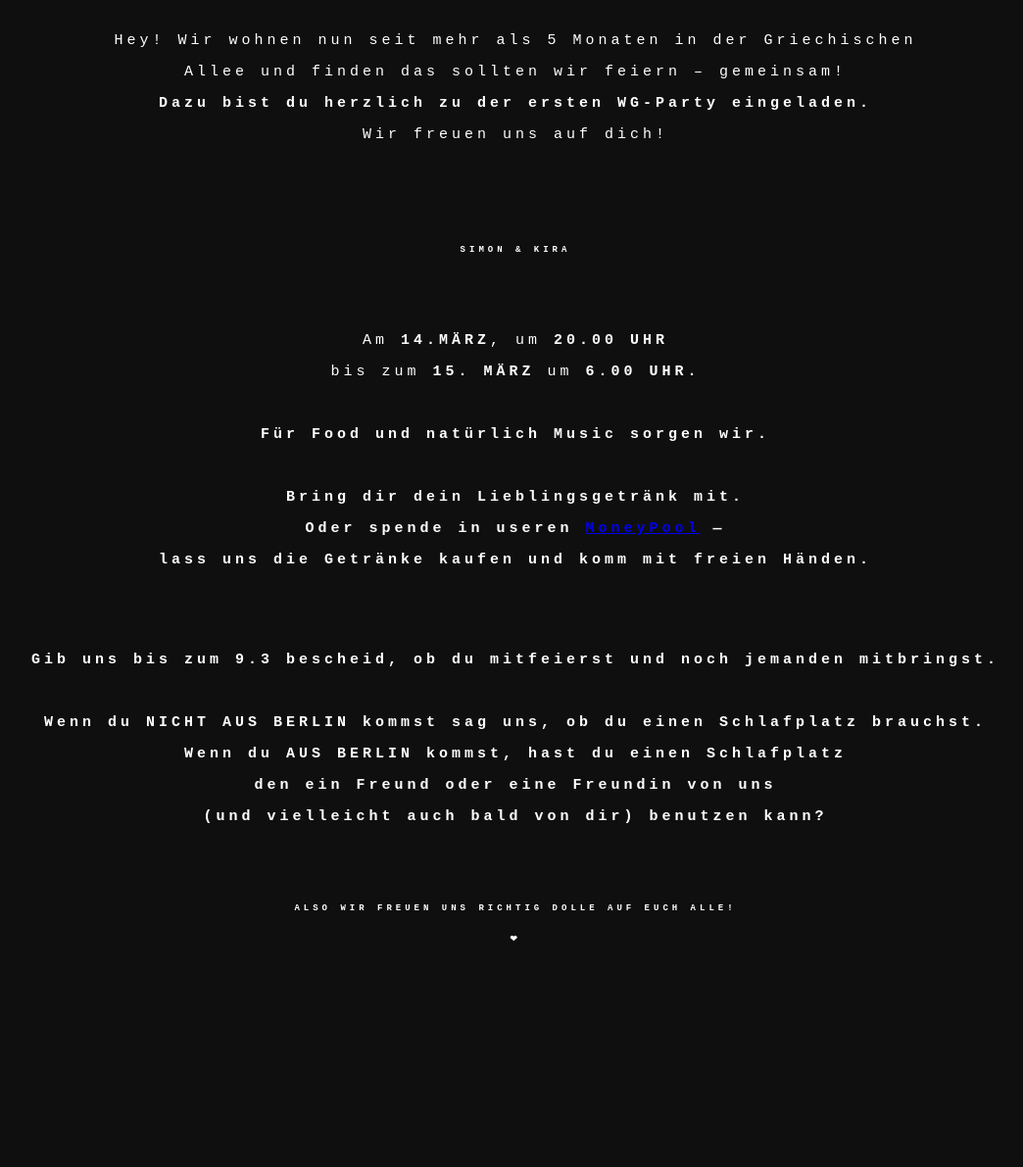
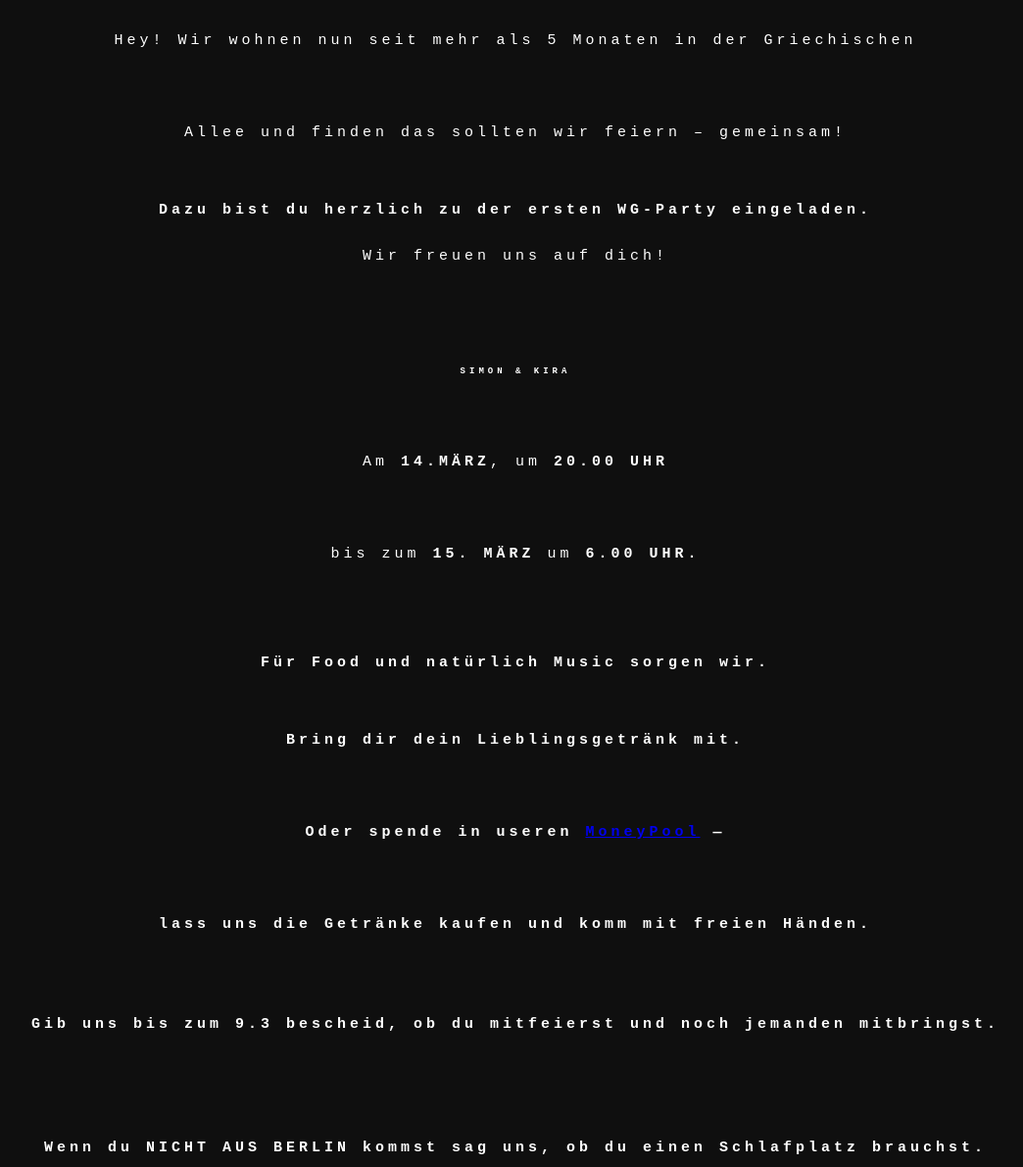
Before and after one commit to kiralangeheine/kiralangeheine.github.io, a plain HTML site: page index.html in a window 1280 px wide. Shown: the part 380-1571 px from the top of the page at 98% size, without its empty margins (114-1158 px from the left). Before the commit the page ends 1381 px from the top, so only its background shows below. Drawn offline with Linux system fonts and the light colour scheme; a web font is replaced by a local one.

Commit message:
Update index.html

```diff
--- a/index.html
+++ b/index.html
@@ -11,22 +11,26 @@
     <img src="GA20@2x.png" alt="GA#2020" height="200" width="360"/>
 </div>
 <div id="text">
-   <p>Hey! Wir wohnen nun seit mehr als 5 Monaten in der Griechischen<br>
-    Allee und finden das sollten wir feiern – gemeinsam!<br>
+    <p>Hey! Wir wohnen nun seit mehr als 5 Monaten in der Griechischen</p><br>
+    <p>Allee und finden das sollten wir feiern – gemeinsam!</p><br>
     <strong>Dazu bist du herzlich zu der ersten WG-Party eingeladen.</strong><br>
-    Wir freuen uns auf dich!</p><br><br>
+    <p>Wir freuen uns auf dich!</p><br><br>
     <h1>SIMON & KIRA</h1>
 </div>
 <div id="info">
-    <p>Am <strong>14.MÄRZ</strong>, um <strong>20.00 UHR</strong><br>
-    bis zum <strong>15. MÄRZ</strong> um <strong>6.00 UHR.</strong><br><br>
+    <p>Am <strong>14.MÄRZ</strong>, um <strong>20.00 UHR</strong></p><br>
+    <p>bis zum <strong>15. MÄRZ</strong> um <strong>6.00 UHR.</strong></p><br><br>
     <strong>Für Food und natürlich Music sorgen wir.<br><br>
-    Bring dir dein Lieblingsgetränk mit.<br>Oder spende in useren <a href="https://paypal.me/pools/c/8mKvD2UGbY" target="_blank">MoneyPool<a/> — <br>lass uns die Getränke kaufen und komm mit freien Händen.</p>
+    <p>Bring dir dein Lieblingsgetränk mit.</p><br>
+    <p>Oder spende in useren <a href="https://paypal.me/pools/c/8mKvD2UGbY" target="_blank">MoneyPool<a/> — </p><br>
+    <p>lass uns die Getränke kaufen und komm mit freien Händen.</p>
 </div>
 <div>
-    <p>Gib uns bis zum 9.3 bescheid, ob du mitfeierst und noch jemanden mitbringst.<br><br>
-    Wenn du <strong>NICHT AUS BERLIN</strong> kommst sag uns, ob du einen Schlafplatz brauchst.<br>
-    Wenn du <strong>AUS BERLIN</strong> kommst, hast du einen Schlafplatz<br>den ein Freund oder eine Freundin von uns<br>(und vielleicht auch bald von dir) benutzen kann?</p>
+    <p>Gib uns bis zum 9.3 bescheid, ob du mitfeierst und noch jemanden mitbringst.</p><br><br>
+    <p>Wenn du <strong>NICHT AUS BERLIN</strong> kommst sag uns, ob du einen Schlafplatz brauchst.<p><br>
+    <p>Wenn du <strong>AUS BERLIN</strong> kommst, hast du einen Schlafplatz</p><br>
+    <p>den ein Freund oder eine Freundin von uns</p><br>
+    <p>(und vielleicht auch bald von dir) benutzen kann?</p>
 </div>
 <div id="love">
    <h1>ALSO WIR FREUEN UNS RICHTIG DOLLE AUF EUCH ALLE!<br>&#10084</h1>
```
